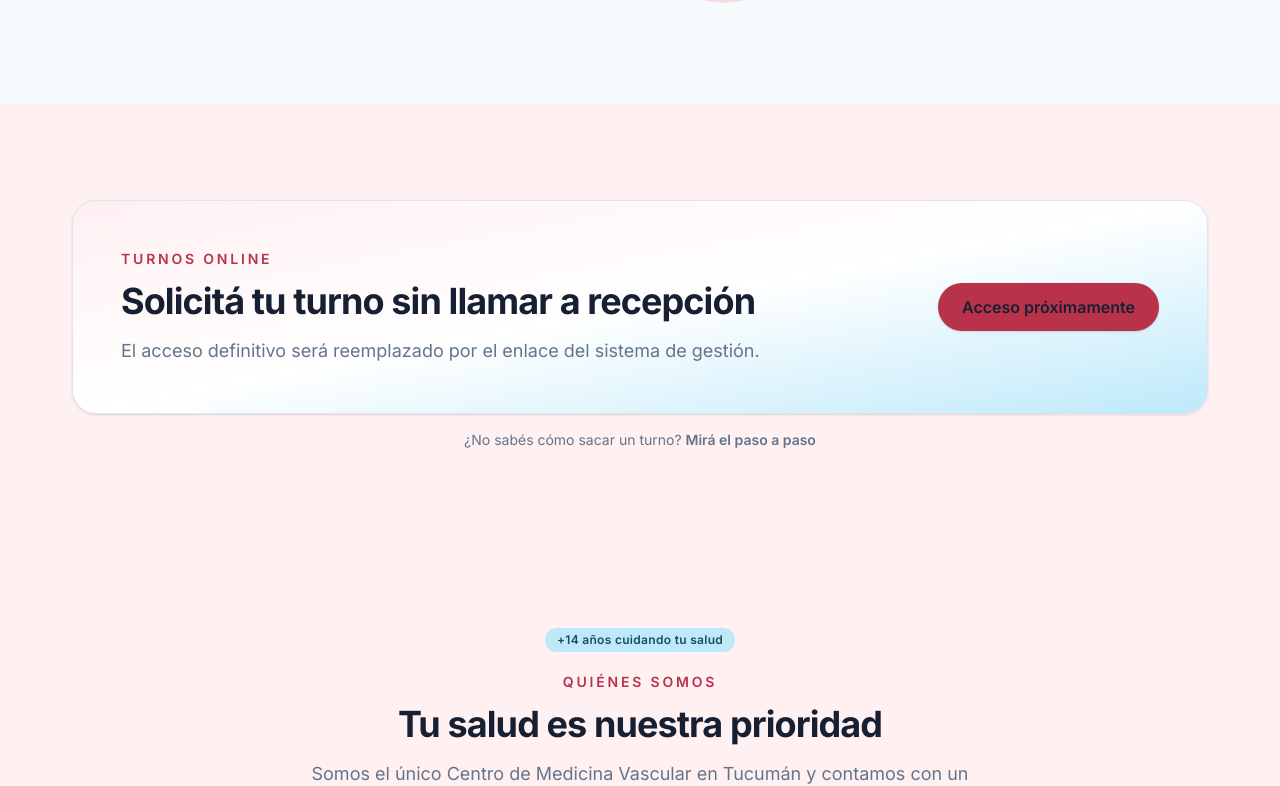
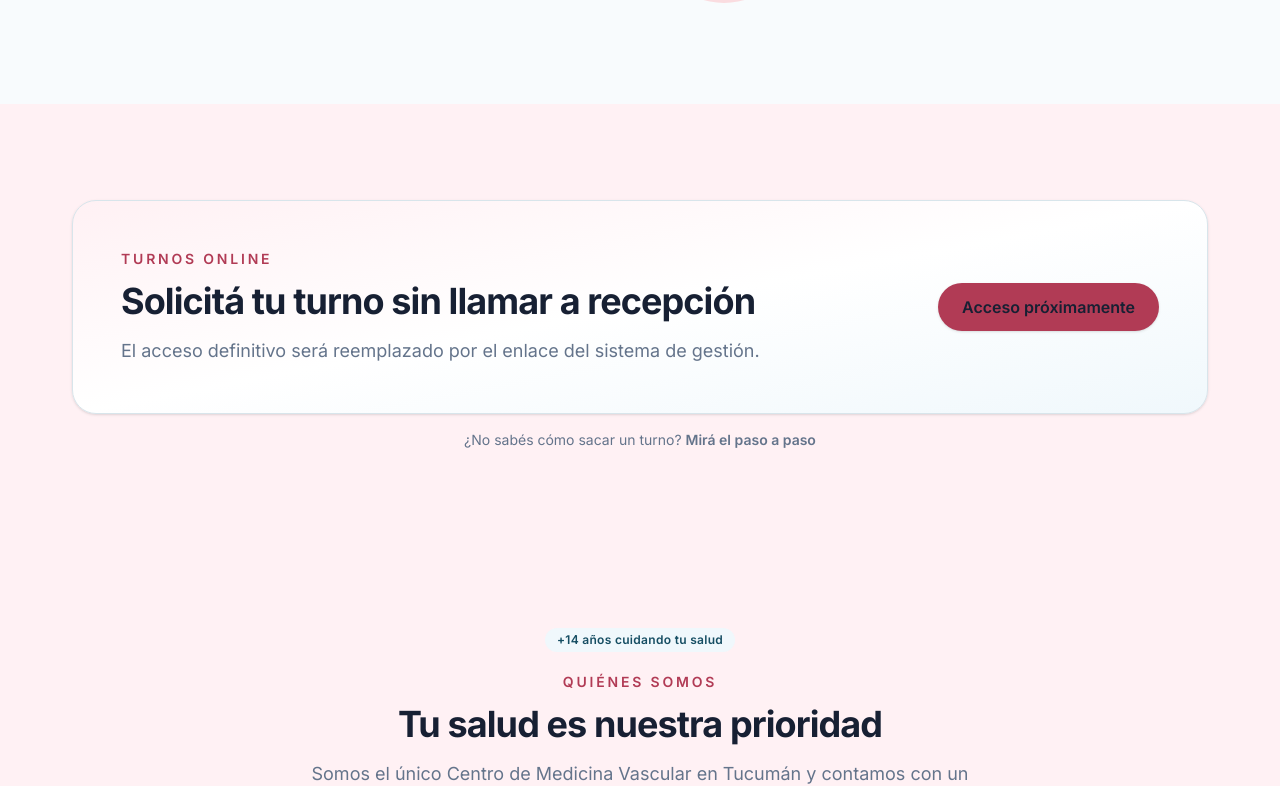
Before and after one commit to Nuvra-Technologies/CMV-landing, a Next.js app: page / in a window 1280 px wide. Shown: the part 881-1667 px from the top of the page. Built offline with nearby package versions, Linux system fonts and the light colour scheme.

Commit message:
buttons improvements and color palette retouched

```diff
--- a/src/components/ui/Button.tsx
+++ b/src/components/ui/Button.tsx
@@ -31,13 +31,13 @@ export type ButtonProps = ButtonElementProps | AnchorElementProps;
 
 const variantClasses: Record<ButtonVariant, string> = {
   primary:
-    "bg-primary text-primary-foreground shadow-sm hover:bg-primary-hover hover:shadow-md",
+    "bg-primary text-primary-foreground shadow-sm hover:bg-primary-hover hover:shadow-md hover:-translate-y-0.5",
   secondary:
-    "bg-secondary text-secondary-foreground hover:bg-secondary-hover",
+    "bg-secondary text-secondary-foreground shadow-sm hover:bg-secondary-hover hover:-translate-y-0.5",
   outline:
-    "border border-primary text-primary hover:bg-primary-soft",
+    "border border-primary text-primary hover:bg-primary-soft hover:-translate-y-0.5",
   ghost:
-    "text-foreground hover:bg-surface",
+    "text-foreground hover:bg-surface-hover",
 };
 
 const sizeClasses: Record<ButtonSize, string> = {
--- a/src/styles/variables.css
+++ b/src/styles/variables.css
@@ -2,21 +2,22 @@
   --background: #ffffff;
   --foreground: #172033;
 
-  --primary: #b8324a;
-  --primary-hover: #9f293f;
+  --primary: #b13b55;
+  --primary-hover: #982f47;
   --primary-foreground: #ffffff;
-  --primary-soft: #fff0f2;
+  --primary-soft: #fff1f4;
 
-  --secondary: #bde9fa;
-  --secondary-hover: #a5dff5;
+  --secondary: #f0f8fc;
+  --secondary-hover: #e4f3fa;
   --secondary-foreground: #164e63;
 
   --accent: #ff8089;
   --accent-soft: #fff1f2;
 
-  --surface: #f7fbfd;
+  --surface: #f8fbfd;
+  --surface-hover: #eef6fa;
   --muted: #64748b;
-  --border: #dbe7ec;
+  --border: #d8e5eb;
 
   --container-max-width: 75rem;
   --header-height: 4.5rem;
@@ -26,6 +27,6 @@
   --radius-lg: 1.25rem;
   --radius-full: 9999px;
 
-  --shadow-sm: 0 0.25rem 1rem rgb(15 23 42 / 6%);
-  --shadow-md: 0 1rem 2.5rem rgb(15 23 42 / 10%);
+  --shadow-sm: 0 0.25rem 1rem rgb(15 23 42 / 5%);
+  --shadow-md: 0 1rem 2.5rem rgb(15 23 42 / 8%);
 }
```
